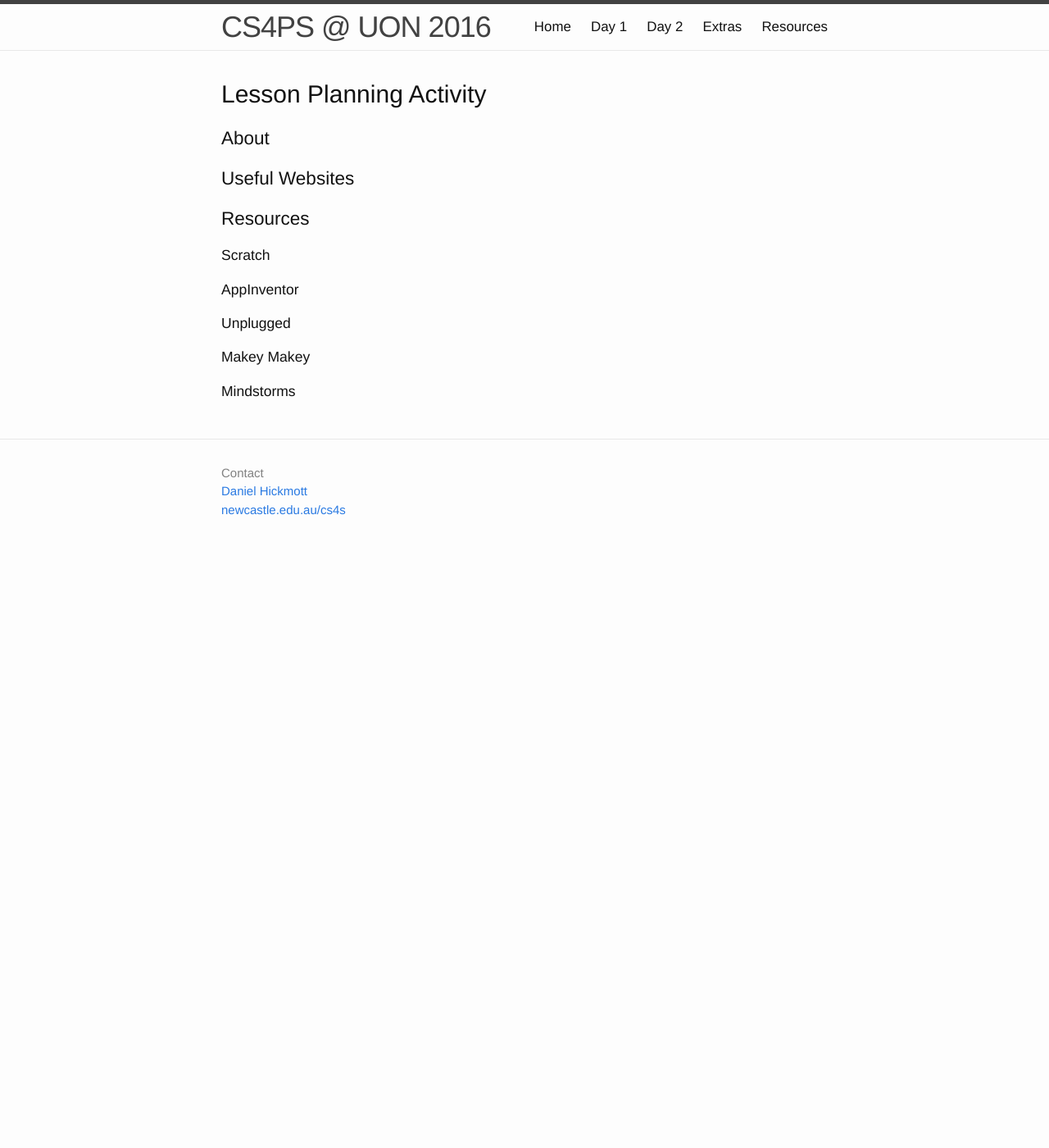
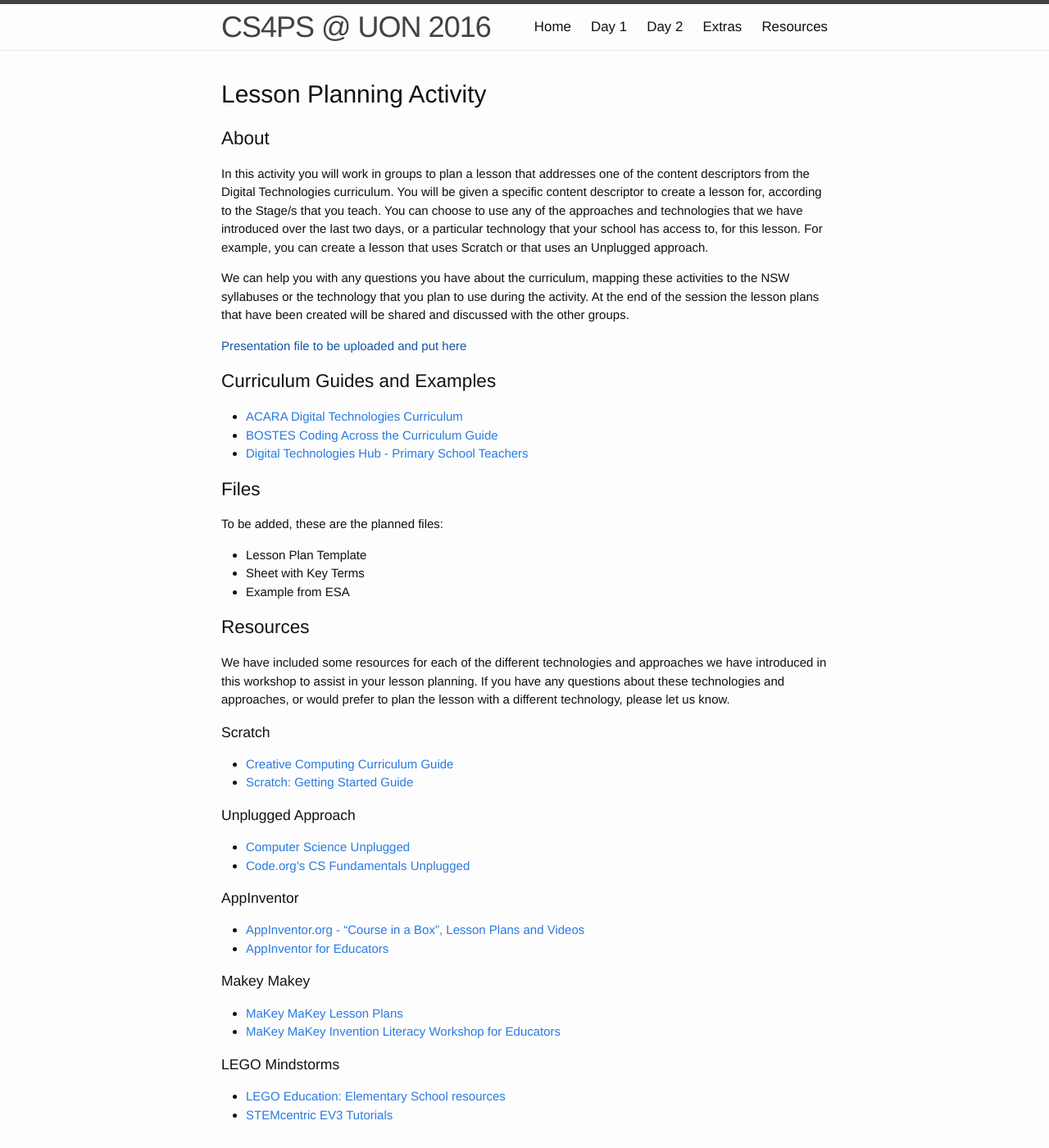
Before and after one commit to cs4s/ps-2016, a Jekyll site: the page built from day2/lessonplanning/index.md, in a window 1280 px wide and 1400 px high. Shown: the whole window at 82% size. Built offline with Jekyll 4.4.1, drawn with Linux system fonts in a browser that asks for light colours.

Commit message:
Updates lesson activity planning page with information and resources

```diff
--- a/day2/lessonplanning/index.md
+++ b/day2/lessonplanning/index.md
@@ -7,22 +7,56 @@ title: CS4PS @ UON 2016 - Day 2 - Lesson Planning Activity
 
 ## About
 
-## Useful Websites
+In this activity you will work in groups to plan a lesson that addresses one of the content descriptors from the Digital Technologies curriculum.
+You will be given a specific content descriptor to create a lesson for, according to the Stage/s that you teach.
+You can choose to use any of the approaches and technologies that we have introduced over the last two days, or a particular technology that your school has access to, for this lesson.
+For example, you can create a lesson that uses Scratch or that uses an Unplugged approach.
 
+We can help you with any questions you have about the curriculum, mapping these activities to the NSW syllabuses or the technology that you plan to use during the activity.
+At the end of the session the lesson plans that have been created will be shared and discussed with the other groups.
 
+[Presentation file to be uploaded and put here]()
 
+## Curriculum Guides and Examples
 
+- [ACARA Digital Technologies Curriculum](http://www.australiancurriculum.edu.au/technologies/digital-technologies/curriculum/f-10?layout=1){:target="_blank"}
+- [BOSTES Coding Across the Curriculum Guide](http://k6.boardofstudies.nsw.edu.au/wps/portal/go/science-and-technology/statement-on-coding){:target="_blank"}
+- [Digital Technologies Hub - Primary School Teachers](https://www.digitaltechnologieshub.edu.au/primary-teachers){:target="_blank"}
 
+## Files
+
+To be added, these are the planned files:
+
+- Lesson Plan Template
+- Sheet with Key Terms
+- Example from ESA
 
 ## Resources
 
+We have included some resources for each of the different technologies and approaches we have introduced in this workshop to assist in your lesson planning.
+If you have any questions about these technologies and approaches, or would prefer to plan the lesson with a different technology, please let us know.
 
 ### Scratch
 
+- [Creative Computing Curriculum Guide](http://scratched.gse.harvard.edu/guide/){:target="_blank"}
+- [Scratch: Getting Started Guide](https://cdn.scratch.mit.edu/scratchr2/static/__dc00b50fa64739ae736b109a697444f5__/pdfs/help/Getting-Started-Guide-Scratch2.pdf){:target="_blank"}
+
+### Unplugged Approach
+
+- [Computer Science Unplugged](http://csunplugged.org/){:target="_blank"}
+- [Code.org's CS Fundamentals Unplugged](https://code.org/curriculum/unplugged){:target="_blank"}
+
 ### AppInventor
 
-### Unplugged
+- [AppInventor.org - "Course in a Box", Lesson Plans and Videos](http://www.appinventor.org/){:target="_blank"}
+- [AppInventor for Educators](http://teach.appinventor.mit.edu/){:target="_blank"}
 
 ### Makey Makey
 
-### Mindstorms
+- [MaKey MaKey Lesson Plans](http://makeymakey.com/lessons/){:target="_blank"}
+- [MaKey MaKey Invention Literacy Workshop for Educators](https://sites.google.com/site/makeymakeyk12/home){:target="_blank"}
+
+### LEGO Mindstorms
+
+- [LEGO Education: Elementary School resources](https://education.lego.com/en-us/elementary/explore){:target="_blank"}
+- [STEMcentric EV3 Tutorials](http://www.stemcentric.com/ev3-tutorial/){:target="_blank"}
```
